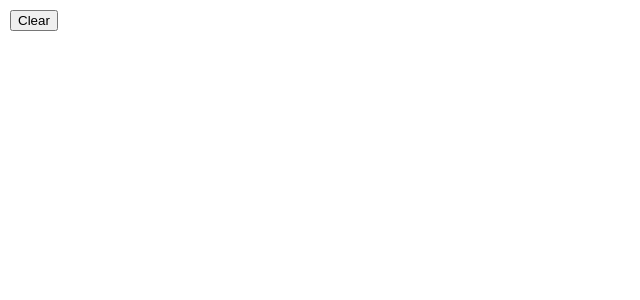
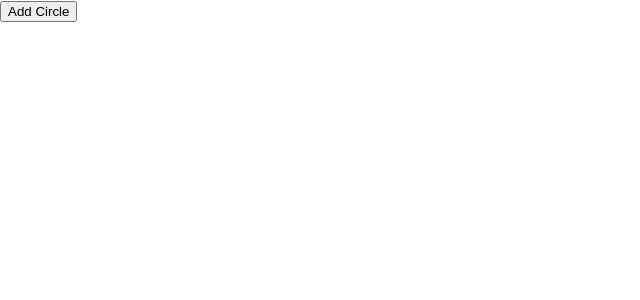
Before and after one commit to felipegchaves/capstone-DND-battleMap, a React (Create React App) app: page / in a window 1280 px wide. Shown: the top 300 px of the page, without its empty margins (0-640 px from the left). Built offline with nearby package versions, Linux system fonts and the light colour scheme.

Commit message:
added some dnd testing

```diff
--- a/package.json
+++ b/package.json
@@ -13,6 +13,7 @@
     "react-dom": "^18.2.0",
     "react-scripts": "5.0.1",
     "sass": "^1.60.0",
+    "uuid": "^9.0.0",
     "web-vitals": "^2.1.4"
   },
   "scripts": {
--- a/src/App.js
+++ b/src/App.js
@@ -1,4 +1,5 @@
 import CanvasDrawing from "./CanvasDrawing";
+import DragAndDrop from "./DragAndDrop";
 
 function App() {
 
@@ -6,7 +7,8 @@ function App() {
   return (
     <>
       <div className="container">
-        <CanvasDrawing />
+        {/* <CanvasDrawing /> */}
+        <DragAndDrop />
       </div>
     </>
   );
--- /dev/null
+++ b/src/DragAndDrop.jsx
@@ -0,0 +1,71 @@
+import React, { useState } from "react";
+import { DragDropContext, Droppable, Draggable } from "react-beautiful-dnd";
+
+export default function Dnd() {
+  const [circles, setCircles] = useState([]);
+  const [circleCount, setCircleCount] = useState(0);
+
+  const addCircle = () => {
+    const newCircle = {
+      id: `circle-${circleCount}`,
+      text: `Circle ${circleCount + 1}`,
+    };
+    setCircles([...circles, newCircle]);
+    setCircleCount(circleCount + 1);
+  };
+
+  const onDragEnd = (result) => {
+    if (!result.destination) return;
+    const { source, destination } = result;
+    if (source.index === destination.index) return;
+    const newCircles = [...circles];
+    const [removed] = newCircles.splice(source.index, 1);
+    newCircles.splice(destination.index, 0, removed);
+    setCircles(newCircles);
+  };
+
+  return (
+    <div>
+      <button onClick={addCircle}>Add Circle</button>
+      <DragDropContext onDragEnd={onDragEnd}>
+        <Droppable droppableId={`droppable-${circleCount}`}>
+          {(provided, snapshot) => (
+            <div
+              {...provided.droppableProps}
+              ref={provided.innerRef}
+              style={{
+                background: snapshot.isDraggingOver ? "lightblue" : "white",
+                width: 400,
+                height: 400,
+              }}
+            >
+              {circles.map((circle, index) => (
+                <Draggable key={circle.id} draggableId={circle.id} index={index}>
+                  {(provided, snapshot) => (
+                    <div
+                      ref={provided.innerRef}
+                      {...provided.draggableProps}
+                      {...provided.dragHandleProps}
+                      style={{
+                        width: 50,
+                        height: 50,
+                        borderRadius: 25,
+                        backgroundColor: "red",
+                        margin: 10,
+                        opacity: snapshot.isDragging ? 0.5 : 1,
+                        ...provided.draggableProps.style,
+                      }}
+                    >
+                      {circle.text}
+                    </div>
+                  )}
+                </Draggable>
+              ))}
+              {provided.placeholder}
+            </div>
+          )}
+        </Droppable>
+      </DragDropContext>
+    </div>
+  );
+}
```
Also changed, not shown: 1 other file (tests, documents, lock files or other folders).
